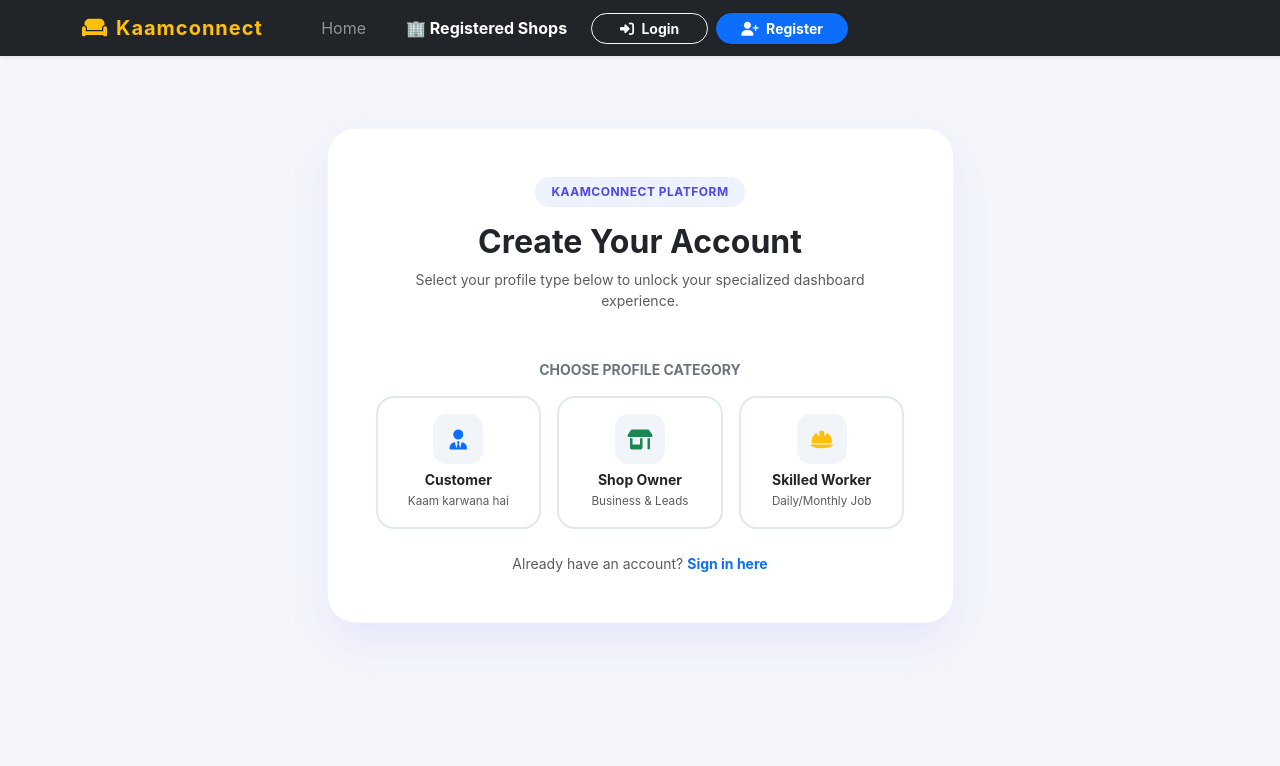
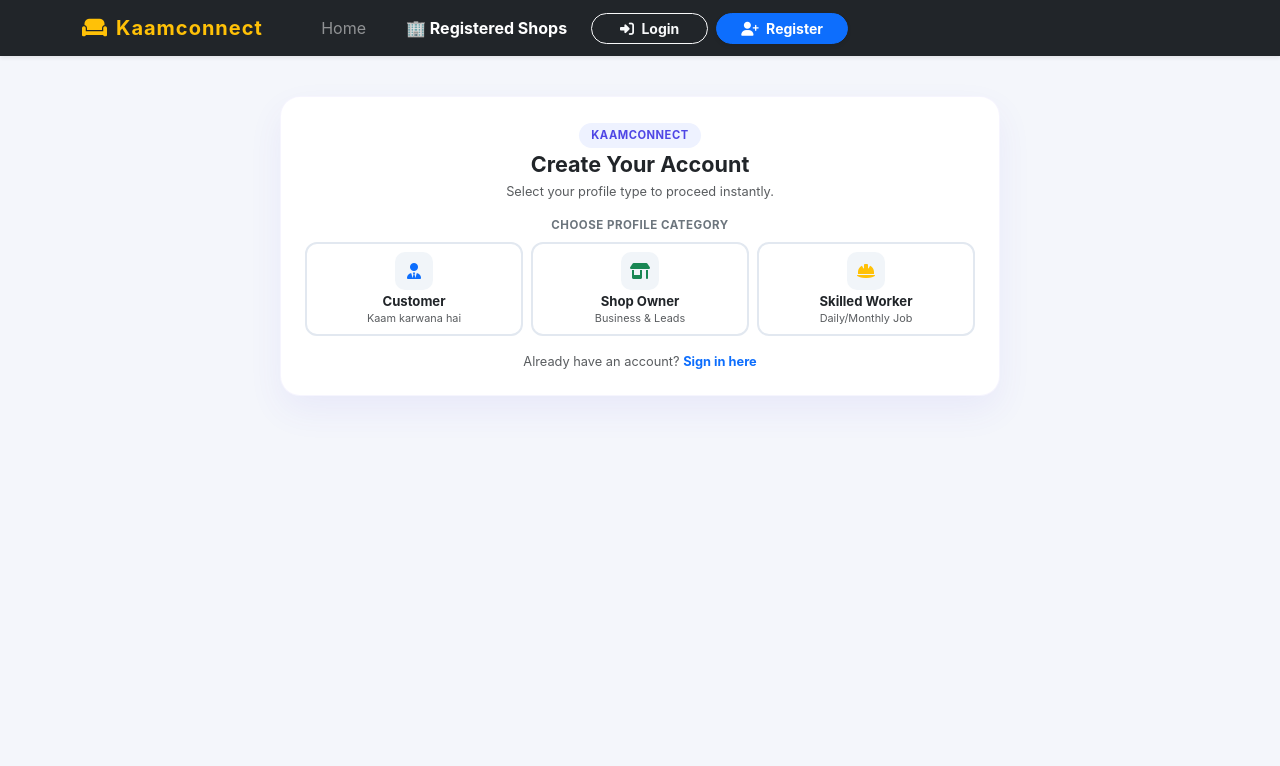
Before and after one commit to kaamconnect01/kaamconnect, a Flask app: page /signup in a window 1280 px wide. Shown: the top 766 px of the page. Run offline with Flask 3, Linux system fonts and the light colour scheme; some libraries are stand-ins or nearby versions.

Commit message:
Update signup.html

```diff
--- a/templates/signup.html
+++ b/templates/signup.html
@@ -2,13 +2,12 @@
 {% block content %}
 <style>
     /* =========================================
-       MODERN INDIGO SAAS ONBOARDING REDESIGN
+       COMPACT NON-SCROLL SAAS SIGNUP DESIGN
        ========================================= */
     :root {
         --indigo-primary: #4f46e5;
         --indigo-hover: #4338ca;
         --indigo-light: #eef2ff;
-        --dark-slate: #0f172a;
     }
 
     body {
@@ -18,42 +17,40 @@
 
     .auth-card {
         background: #ffffff;
-        border-radius: 28px;
-        box-shadow: 0 20px 45px rgba(79, 70, 229, 0.08);
-        border: 1px solid rgba(79, 70, 229, 0.06);
+        border-radius: 20px;
+        box-shadow: 0 15px 35px rgba(79, 70, 229, 0.07);
+        border: 1px solid rgba(79, 70, 229, 0.05);
     }
 
-    /* Modern 3-Column Horizontal Role Grid */
+    /* Compact Role Grid Cards */
     .role-card {
         border: 2px solid #e2e8f0;
-        border-radius: 18px;
+        border-radius: 12px;
         cursor: pointer;
-        transition: all 0.25s ease;
+        transition: all 0.2s ease;
         background-color: #ffffff;
-        position: relative;
     }
 
     .role-card:hover {
         border-color: #cbd5e1;
-        transform: translateY(-2px);
         background-color: #fafbfc;
     }
 
     .role-card.active {
         border-color: var(--indigo-primary);
         background-color: var(--indigo-light);
-        box-shadow: 0 8px 20px rgba(79, 70, 229, 0.12);
+        box-shadow: 0 4px 12px rgba(79, 70, 229, 0.1);
     }
 
     .role-icon-box {
-        width: 50px;
-        height: 50px;
-        border-radius: 14px;
+        width: 38px;
+        height: 38px;
+        border-radius: 10px;
         background-color: #f1f5f9;
         display: flex;
         align-items: center;
         justify-content: center;
-        transition: all 0.25s ease;
+        transition: all 0.2s ease;
     }
 
     .role-card.active .role-icon-box {
@@ -61,20 +58,19 @@
         color: white !important;
     }
 
-    /* Custom Form Styling */
+    /* Ultra-Compact Form Controls */
     .custom-input {
-        border-radius: 12px;
-        padding: 12px 16px;
-        border: 1.5px solid #e2e8f0;
-        background-color: #ffffff;
-        font-size: 0.95rem;
+        border-radius: 9px;
+        padding: 8px 12px;
+        border: 1.5px solid #cbd5e1;
+        font-size: 0.88rem;
+        background-color: #fff;
         transition: all 0.2s ease;
     }
 
     .custom-input:focus {
         border-color: var(--indigo-primary);
-        box-shadow: 0 0 0 4px rgba(79, 70, 229, 0.12);
-        background-color: #ffffff;
+        box-shadow: 0 0 0 3px rgba(79, 70, 229, 0.1);
     }
 
     .btn-indigo {
@@ -87,84 +83,79 @@
     .btn-indigo:hover {
         background: linear-gradient(135deg, #4338ca 0%, #3730a3 100%);
         color: white;
-        transform: scale(1.01);
-        box-shadow: 0 10px 25px rgba(79, 70, 229, 0.3);
+        box-shadow: 0 6px 16px rgba(79, 70, 229, 0.25);
     }
 
     .badge-pill {
         display: inline-block;
-        padding: 6px 16px;
+        padding: 4px 12px;
         background-color: var(--indigo-light);
         color: var(--indigo-primary);
         border-radius: 50px;
         font-weight: 700;
-        font-size: 0.75rem;
+        font-size: 0.7rem;
         text-transform: uppercase;
         letter-spacing: 0.5px;
     }
 
-    /* Smooth Field Reveal Animation */
-    @keyframes fadeInUp {
-        0% { opacity: 0; transform: translateY(12px); }
+    @keyframes fadeIn {
+        0% { opacity: 0; transform: translateY(6px); }
         100% { opacity: 1; transform: translateY(0); }
     }
     .dynamic-field-anim {
-        animation: fadeInUp 0.35s cubic-bezier(0.16, 1, 0.3, 1) forwards;
+        animation: fadeIn 0.25s ease forwards;
     }
 </style>
 
-<div class="container py-5">
+<div class="container py-3">
     <div class="row justify-content-center">
-        <div class="col-lg-8 col-xl-7">
+        <div class="col-lg-9 col-xl-8">
 
-            <div class="auth-card p-4 p-md-5">
+            <div class="auth-card p-3 p-md-4">
 
-                <!-- Page Header -->
-                <div class="text-center mb-5">
-                    <span class="badge-pill mb-3">Kaamconnect Platform</span>
-                    <h2 class="fw-bold text-dark tracking-tight mb-2">Create Your Account</h2>
-                    <p class="text-muted small">Select your profile type below to unlock your specialized dashboard experience.</p>
+                <!-- Header -->
+                <div class="text-center mb-3">
+                    <span class="badge-pill mb-1">Kaamconnect</span>
+                    <h4 class="fw-bold text-dark mb-1" style="font-size: 1.35rem;">Create Your Account</h4>
+                    <p class="text-muted small mb-0" style="font-size: 0.8rem;">Select your profile type to proceed instantly.</p>
                 </div>
 
                 <form method="POST">
 
-                    <!-- Role Selection Section (Horizontal Grid Cards) -->
-                    <div class="mb-4">
-                        <label class="form-label fw-bold small text-uppercase text-secondary mb-3 d-block text-center tracking-wider">Choose Profile Category</label>
-                        <div class="row g-3">
+                    <!-- Role Selection (Horizontal Compact Grid) -->
+                    <div class="mb-3">
+                        <label class="form-label fw-bold text-uppercase text-secondary mb-2 d-block text-center" style="font-size: 0.72rem; letter-spacing: 0.5px;">Choose Profile Category</label>
+                        <div class="row g-2">
 
-                            <!-- Customer Card -->
-                            <div class="col-md-4">
-                                <div class="role-card text-center p-3 h-100" id="card_customer" onclick="selectRole('customer')">
-                                    <div class="role-icon-box mx-auto mb-2 text-primary">
-                                        <i class="fa-solid fa-user-tie fa-lg"></i>
+                            <div class="col-4">
+                                <div class="role-card text-center p-2" id="card_customer" onclick="selectRole('customer')">
+                                    <div class="role-icon-box mx-auto mb-1 text-primary">
+                                        <i class="fa-solid fa-user-tie"></i>
                                     </div>
-                                    <h6 class="fw-bold text-dark mb-1 small">Customer</h6>
-                                    <p class="text-muted mb-0" style="font-size: 0.73rem;">Kaam karwana hai</p>
+                                    <h6 class="fw-bold text-dark mb-0" style="font-size: 0.82rem;">Customer</h6>
+                                    <span class="text-muted d-none d-md-block" style="font-size: 0.68rem;">Kaam karwana hai</span>
                                     <input type="radio" name="role" id="role_customer" value="customer" required class="d-none">
                                 </div>
                             </div>
 
-                            <!-- Shop Owner Card -->
-                            <div class="col-md-4">
-                                <div class="role-card text-center p-3 h-100" id="card_shop_owner" onclick="selectRole('shop_owner')">
-                                    <div class="role-icon-box mx-auto mb-2 text-success">
-                                        <i class="fa-solid fa-shop fa-lg"></i>
+                            <div class="col-4">
+                                <div class="role-card text-center p-2" id="card_shop_owner" onclick="selectRole('shop_owner')">
+                                    <div class="role-icon-box mx-auto mb-1 text-success">
+                                        <i class="fa-solid fa-shop"></i>
                                     </div>
-                                    <h6 class="fw-bold text-dark mb-1 small">Shop Owner</h6>
-                                    <p class="text-muted mb-0" style="font-size: 0.73rem;">Business & Leads</p>
+                                    <h6 class="fw-bold text-dark mb-0" style="font-size: 0.82rem;">Shop Owner</h6>
+                                    <span class="text-muted d-none d-md-block" style="font-size: 0.68rem;">Business & Leads</span>
                                     <input type="radio" name="role" id="role_shop_owner" value="shop_owner" class="d-none">
                                 </div>
                             </div>
 
-                            <!-- Worker Card -->
-                            <div class="col-md-4">
-                                <div class="role-card text-center p-3 h-100" id="card_worker" onclick="selectRole('worker')">
-                                    <div class="role-icon-box mx-auto mb-2 text-warning">
-                                        <i class="fa-solid fa-helmet-safety fa-lg"></i>
+                            <div class="col-4">
+                                <div class="role-card text-center p-2" id="card_worker" onclick="selectRole('worker')">
+                                    <div class="role-icon-box mx-auto mb-1 text-warning">
+                                        <i class="fa-solid fa-helmet-safety"></i>
                                     </div>
-                                    <h6 class="fw-bold text-dark mb-1 small">Skilled Worker</h6>
-                                    <p class="text-muted mb-0" style="font-size: 0.73rem;">Daily/Monthly Job</p>
+                                    <h6 class="fw-bold text-dark mb-0" style="font-size: 0.82rem;">Skilled Worker</h6>
+                                    <span class="text-muted d-none d-md-block" style="font-size: 0.68rem;">Daily/Monthly Job</span>
                                     <input type="radio" name="role" id="role_worker" value="worker" class="d-none">
                                 </div>
                             </div>
@@ -172,75 +163,68 @@
                         </div>
                     </div>
 
-                    <!-- Common Credentials Section -->
-                    <div id="commonCredentials" style="display: none;" class="dynamic-field-anim mt-4">
-                        <div class="card bg-light border-0 p-4 rounded-4 mb-4 shadow-sm">
-                            <h6 class="fw-bold text-dark mb-3 small text-uppercase text-indigo tracking-wider"><i class="fa-solid fa-id-card me-2"></i>Basic Credentials</h6>
-                            <div class="row g-3">
-                                <div class="col-12">
-                                    <label class="form-label small fw-bold text-secondary">Full Name</label>
-                                    <input type="text" name="name" class="form-control custom-input" required placeholder="Enter your full name">
+                    <!-- Common Credentials Section (3 items in 1 row) -->
+                    <div id="commonCredentials" style="display: none;" class="dynamic-field-anim mb-2">
+                        <div class="bg-light p-2 p-md-3 rounded-3 border-0">
+                            <div class="row g-2">
+                                <div class="col-md-4">
+                                    <label class="form-label text-secondary mb-1" style="font-size: 0.75rem; font-weight: 600;">Full Name</label>
+                                    <input type="text" name="name" class="form-control custom-input" required placeholder="Full name">
                                 </div>
-                                <div class="col-md-6">
-                                    <label class="form-label small fw-bold text-secondary">Mobile Number</label>
-                                    <input type="text" name="mobile" class="form-control custom-input" required placeholder="10-digit mobile number">
+                                <div class="col-md-4">
+                                    <label class="form-label text-secondary mb-1" style="font-size: 0.75rem; font-weight: 600;">Mobile Number</label>
+                                    <input type="text" name="mobile" class="form-control custom-input" required placeholder="10-digit mobile">
                                 </div>
-                                <div class="col-md-6">
-                                    <label class="form-label small fw-bold text-secondary">Password</label>
-                                    <input type="password" name="password" class="form-control custom-input" required placeholder="Create secure password">
+                                <div class="col-md-4">
+                                    <label class="form-label text-secondary mb-1" style="font-size: 0.75rem; font-weight: 600;">Password</label>
+                                    <input type="password" name="password" class="form-control custom-input" required placeholder="Password">
                                 </div>
                             </div>
                         </div>
                     </div>
 
-                    <!-- Professional & Business Information Section -->
-                    <div id="proFields" style="display: none;" class="dynamic-field-anim">
-                        <div class="card bg-light border-0 p-4 rounded-4 mb-4 shadow-sm">
-                            <h6 class="fw-bold text-dark mb-3 small text-uppercase text-indigo tracking-wider"><i class="fa-solid fa-briefcase me-2"></i>Professional Details</h6>
+                    <!-- Professional / Details Section (Multi-column tight grid) -->
+                    <div id="proFields" style="display: none;" class="dynamic-field-anim mb-2">
+                        <div class="bg-light p-2 p-md-3 rounded-3 border-0">
 
-                            <!-- Shop Name Input Field (Visible ONLY for Shop Owners) -->
-                            <div class="mb-3" id="shopNameContainer" style="display: none;">
-                                <label class="form-label small fw-bold text-secondary">Shop / Business Name</label>
-                                <input type="text" name="shop_name" id="shopNameInput" class="form-control custom-input" placeholder="Enter your shop or business name">
+                            <!-- Shop Name Input Field (Shown ONLY for Shop Owners) -->
+                            <div class="mb-2" id="shopNameContainer" style="display: none;">
+                                <label class="form-label text-secondary mb-1" style="font-size: 0.75rem; font-weight: 600;">Shop / Business Name</label>
+                                <input type="text" name="shop_name" id="shopNameInput" class="form-control custom-input" placeholder="Enter shop/business name">
                             </div>
 
-                            <div class="row g-3">
-                                <div class="col-12">
-                                    <label class="form-label small fw-bold text-secondary">Complete Work Address / Location</label>
-                                    <textarea name="address" id="addressInput" class="form-control custom-input" rows="2" placeholder="Gali, Shop No, City, State..."></textarea>
-                                </div>
-                                <div class="col-12">
-                                    <label class="form-label small fw-bold text-secondary">Email Address (Optional)</label>
-                                    <input type="email" name="email" class="form-control custom-input" placeholder="name@example.com">
+                            <div class="row g-2">
+                                <div class="col-md-6">
+                                    <label class="form-label text-secondary mb-1" style="font-size: 0.75rem; font-weight: 600;">Expertise / Skill</label>
+                                    <input type="text" name="expertise" id="expertInput" class="form-control custom-input" placeholder="e.g. Electrician, Painter">
                                 </div>
                                 <div class="col-md-6">
-                                    <label class="form-label small fw-bold text-secondary">Experience (Years)</label>
+                                    <label class="form-label text-secondary mb-1" style="font-size: 0.75rem; font-weight: 600;">Experience (Years)</label>
                                     <input type="text" name="experience" id="expInput" class="form-control custom-input" placeholder="e.g. 4">
                                 </div>
                                 <div class="col-md-6">
-                                    <label class="form-label small fw-bold text-secondary">Expertise / Skill Category</label>
-                                    <input type="text" name="expertise" id="expertInput" class="form-control custom-input" placeholder="e.g. Electrician, Painter, Carpenter">
+                                    <label class="form-label text-secondary mb-1" style="font-size: 0.75rem; font-weight: 600;">Email Address (Optional)</label>
+                                    <input type="email" name="email" class="form-control custom-input" placeholder="name@example.com">
+                                </div>
+                                <div class="col-md-6" id="workerFields" style="display: none;">
+                                    <label class="form-label text-secondary mb-1" style="font-size: 0.75rem; font-weight: 600;">Expected Daily Wage (₹)</label>
+                                    <input type="number" name="per_day_amount" id="wageInput" class="form-control custom-input" placeholder="e.g. 700">
+                                </div>
+                                <div class="col-12">
+                                    <label class="form-label text-secondary mb-1" style="font-size: 0.75rem; font-weight: 600;">Address / Location</label>
+                                    <input type="text" name="address" id="addressInput" class="form-control custom-input" placeholder="Gali, Shop No, City, State...">
                                 </div>
                             </div>
                         </div>
                     </div>
 
-                    <!-- Worker Wage Field Section -->
-                    <div id="workerFields" style="display: none;" class="dynamic-field-anim mb-4">
-                        <div class="card bg-light border-0 p-4 rounded-4 shadow-sm">
-                            <h6 class="fw-bold text-dark mb-3 small text-uppercase text-indigo tracking-wider"><i class="fa-solid fa-indian-rupee-sign me-2"></i>Wage Expectations</h6>
-                            <label class="form-label small fw-bold text-secondary">Expected Daily Wage / Per Day Amount (₹)</label>
-                            <input type="number" name="per_day_amount" id="wageInput" class="form-control custom-input" placeholder="e.g. 700">
-                        </div>
+                    <!-- Submit Button -->
+                    <div id="actionContainer" style="display: none;" class="dynamic-field-anim mt-3">
+                        <button type="submit" class="btn btn-indigo w-100 py-2 fw-bold rounded-3 shadow-sm" style="font-size: 0.95rem;">Create Account</button>
                     </div>
 
-                    <!-- Submit Button -->
-                    <div id="actionContainer" style="display: none;" class="dynamic-field-anim mt-4">
-                        <button type="submit" class="btn btn-indigo w-100 py-3 fw-bold rounded-pill shadow-sm">Create Account 🚀</button>
-                    </div>
-
-                    <div class="text-center mt-4">
-                        <p class="text-muted small mb-0">Already have an account? <a href="{{ url_for('login') }}" class="text-indigo fw-bold text-decoration-none">Sign in here</a></p>
+                    <div class="text-center mt-3">
+                        <p class="text-muted small mb-0" style="font-size: 0.8rem;">Already have an account? <a href="{{ url_for('login') }}" class="text-indigo fw-bold text-decoration-none">Sign in here</a></p>
                     </div>
                 </form>
             </div>
@@ -251,14 +235,14 @@
 
 <script>
     function selectRole(role) {
-        // 1. Reset active class on all role cards
+        // 1. Reset active card classes
         document.querySelectorAll('.role-card').forEach(card => card.classList.remove('active'));
 
-        // 2. Select corresponding radio input and add active state to card
+        // 2. Select corresponding hidden radio & activate card
         document.getElementById('role_' + role).checked = true;
         document.getElementById('card_' + role).classList.add('active');
 
-        // 3. Target DOM elements for dynamic field control
+        // 3. DOM references
         const commonCredentials = document.getElementById('commonCredentials');
         const proFields = document.getElementById('proFields');
         const shopNameContainer = document.getElementById('shopNameContainer');
@@ -269,11 +253,11 @@
         const reqInputs = [document.getElementById('addressInput'), document.getElementById('expInput'), document.getElementById('expertInput')];
         const wageInput = document.getElementById('wageInput');
 
-        // Display base containers
+        // Show sections
         commonCredentials.style.display = 'block';
         actionContainer.style.display = 'block';
 
-        // 4. Handle dynamic visibility and validation requirements based on selected role
+        // 4. Role logic adaptation
         if (role === 'customer') {
             proFields.style.display = 'none';
             shopNameContainer.style.display = 'none';
@@ -284,16 +268,16 @@
         }
         else if (role === 'shop_owner') {
             proFields.style.display = 'block';
-            shopNameContainer.style.display = 'block'; // Show shop name ONLY for shop owners
-            workerFields.style.display = 'none';
+            shopNameContainer.style.display = 'block'; // Shop name shown for shop owner
+            workerFields.style.display = 'none';       // Wage hidden for shop owner
             shopNameInput.setAttribute('required', 'true');
             reqInputs.forEach(input => input.setAttribute('required', 'true'));
             wageInput.removeAttribute('required');
         }
         else if (role === 'worker') {
             proFields.style.display = 'block';
-            shopNameContainer.style.display = 'none'; // Shop name excluded completely for workers
-            workerFields.style.display = 'block';
+            shopNameContainer.style.display = 'none';  // Shop name removed for worker
+            workerFields.style.display = 'block';      // Wage shown for worker
             shopNameInput.removeAttribute('required');
             reqInputs.forEach(input => input.setAttribute('required', 'true'));
             wageInput.setAttribute('required', 'true');
```
